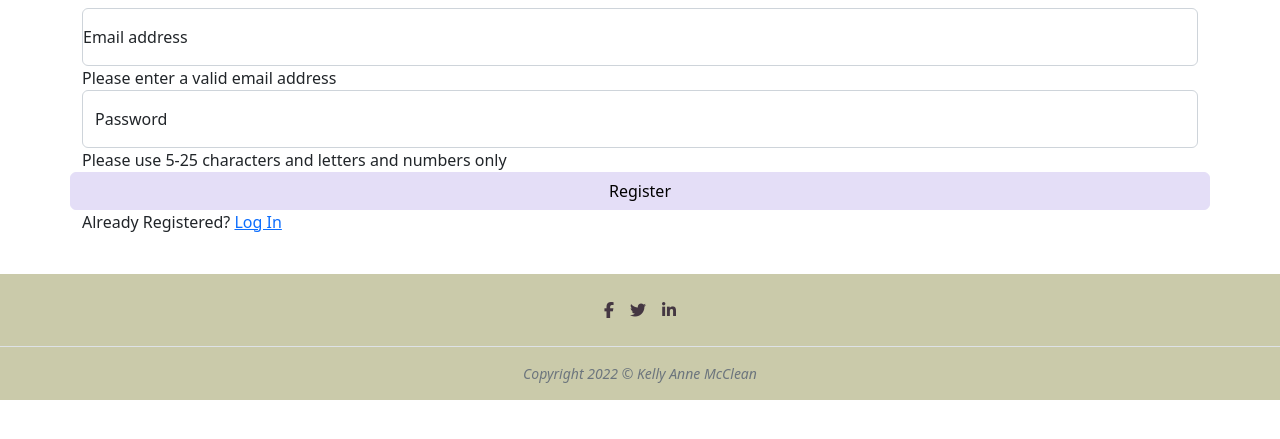
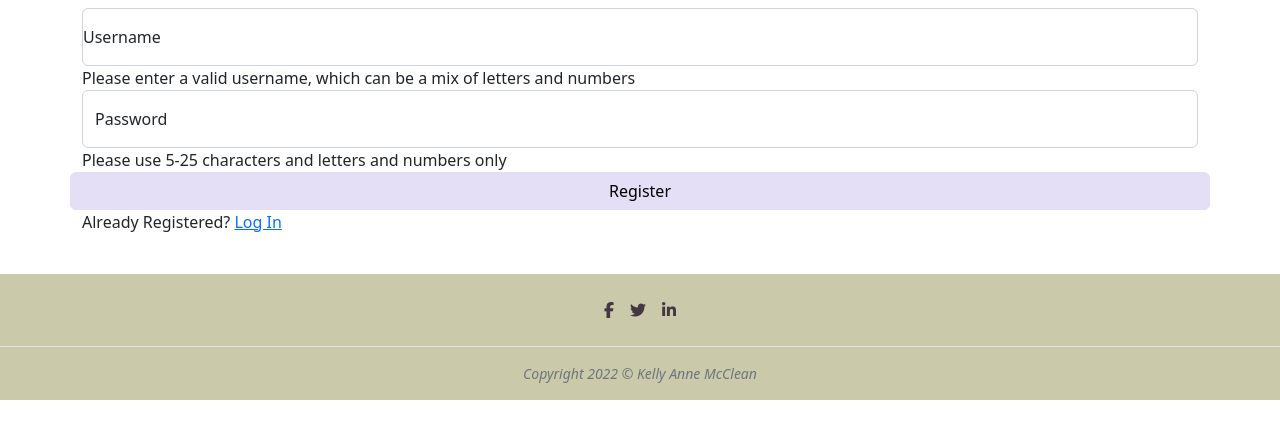
Before and after one commit to mccannka/gluten-free-me, a Flask app: page /register in a window 1280 px wide. Shown: the part 180-619 px from the top of the page. Run offline with Flask 2, Linux system fonts and the light colour scheme; some libraries are stand-ins or nearby versions.

Commit message:
Username field updates - login & register

```diff
--- a/templates/user/login.html
+++ b/templates/user/login.html
@@ -10,8 +10,8 @@
             <div class="row">
                 <div class="input-field col s12">
                     <label for="username">Username</label>
-                    <input type="email" class="form-control validate" id="username" name="username"
-                        placeholder="name@example.com" required>
+                    <input type="text" class="form-control validate" id="username" name="username"
+                    pattern="^[a-zA-Z0-9]{5,15}$" placeholder="e.g. ABC123" required>
                 </div>
             </div>
             <!-- passowrd -->
--- a/templates/user/register.html
+++ b/templates/user/register.html
@@ -6,11 +6,11 @@
 <div class="row">
     <!--Username-->
     <form class="form-floating" method="POST" action="{{ url_for('register') }}">
-        <input type="email" class="form-control" id="username" name="username" placeholder="name@example.com"
-            class="validate" required>
-        <label for="username">Email address</label>
+        <input type="text" class="form-control" id="username" name="username" placeholder="Input your username"
+            pattern="^[a-zA-Z0-9]{5,15}$" class="validate" required>
+        <label for="username">Username</label>
         <span class="helper-text" data-error="wrong" data-success="right">
-            Please enter a valid email address
+            Please enter a valid username, which can be a mix of letters and numbers
         </span>
         <div class="form-floating">
             <!-- Password -->
```
